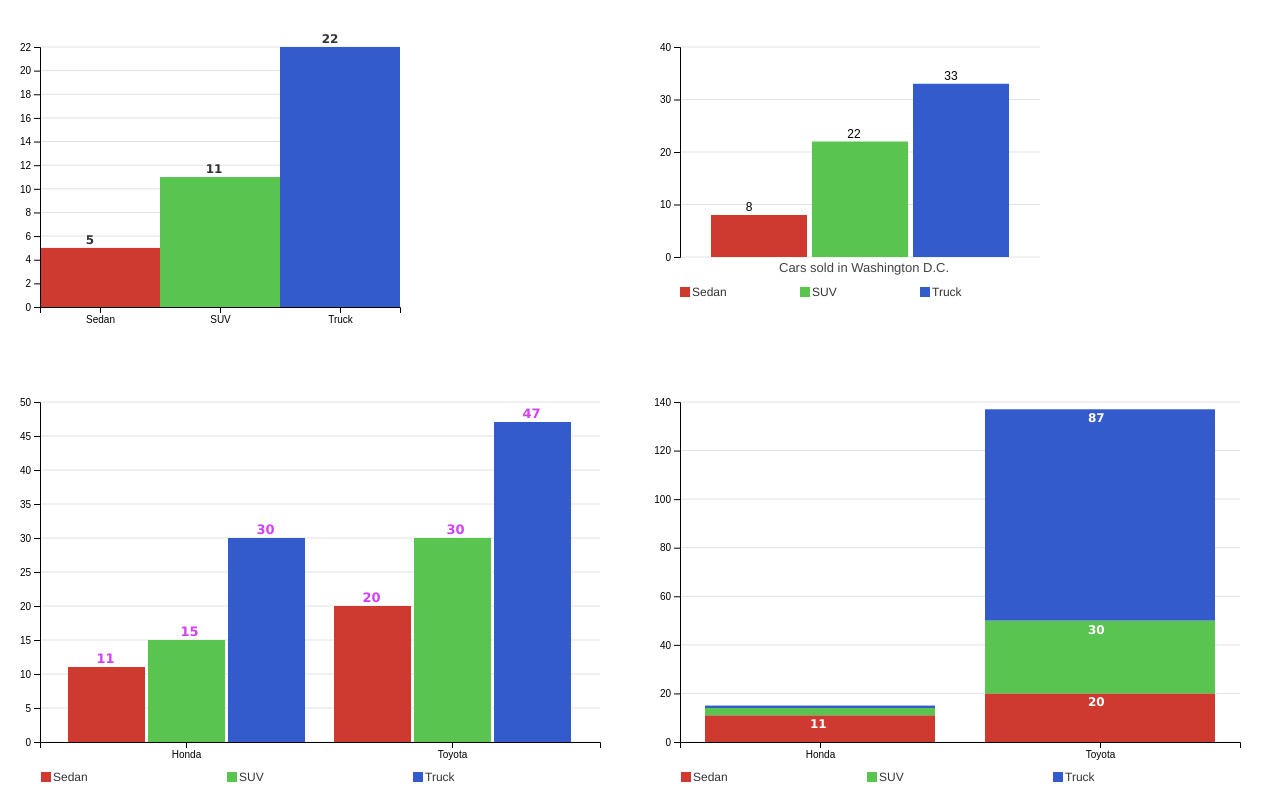
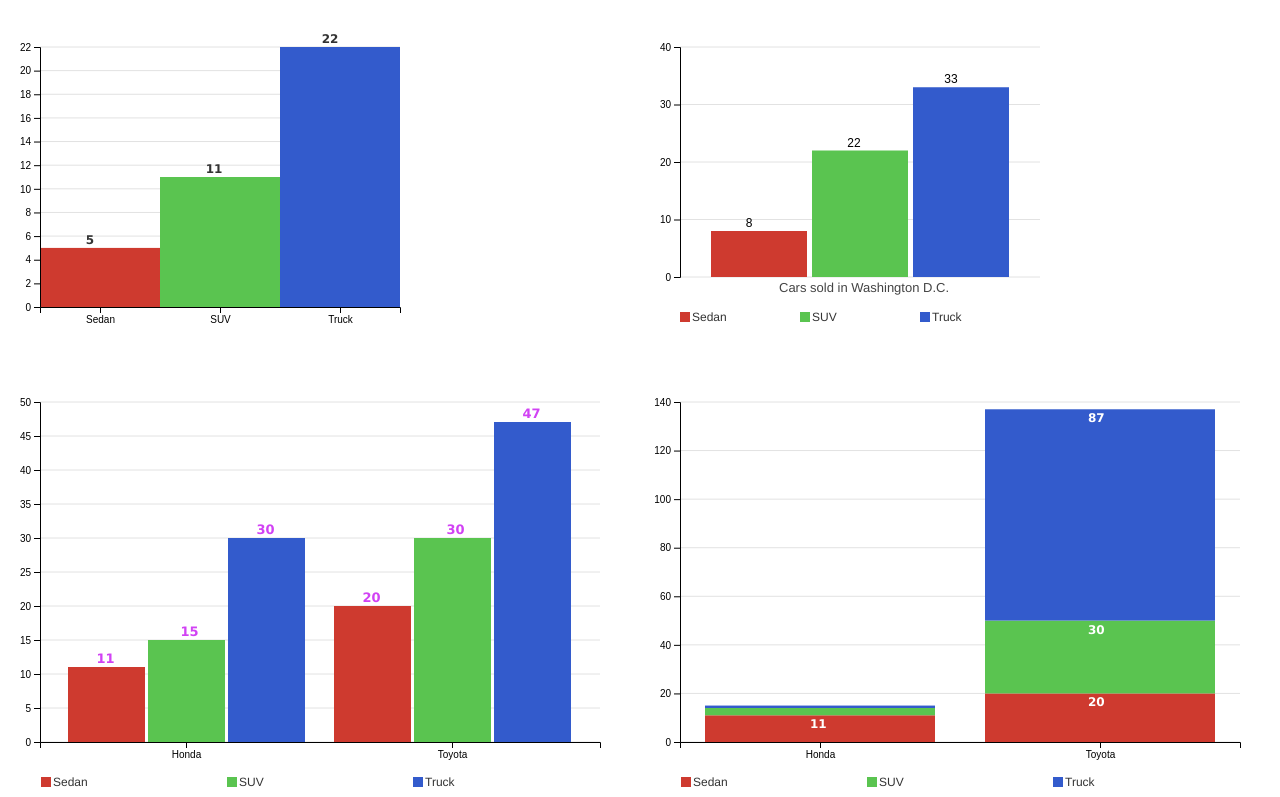
Before and after one commit to VictorMalcov/d3-helper, a website: page demo/column.html in a window 1280 px wide. Shown: the part 63-860 px from the top of the page. Drawn offline with nearby package versions, Linux system fonts and the light colour scheme.

Commit message:
Reduced code by calling helper functions that draws common part of UI

```diff
--- a/demo/column.html
+++ b/demo/column.html
@@ -71,7 +71,7 @@
                         width: 400,
                         height: 300,
                         margin: {
-                            bottom: 70
+                            bottom: 50
                         },
                         xLabel: 'Cars sold in Washington D.C.',
                         labelsBottom: true, // show column labels under chart
--- a/index.js
+++ b/index.js
@@ -78,14 +78,16 @@ function drawColumnChart(options, dataset) {
         .attr("y", function (d) { return yScale(d.value) - 4; });
     applyDataLabelStyles(dataLabels, options);
 
-
     drawVerticalAxis(g, yScale, options)
     drawHorizontalAxis(g, xScale, options, height);
     drawHorizontalLabel(svg, options, margin, width, height);
 
 
     // horizontal legends
-    drawDataLegends(svg, options, dataset, margin, width, height, colorScale);
+    if(options.labelsBottom) {
+        var labelsArr = dataset.map(function (d) { return d.label });
+        drawDataLegends(svg, options, labelsArr, margin, width, height, colorScale);
+    }
 
 }
 
@@ -103,17 +105,11 @@ function drawGroupedColumnChart(options, dataset) {
         .attr("height", options.height);
 
     // set margins
-    var margin = { top: 20, right: 15, bottom: 25, left: 25 }; // default margins
-    if (options.margin) {
-        margin.top = isNumber(options.margin.top) ? options.margin.top : margin.top;
-        margin.right = isNumber(options.margin.right) ? options.margin.right : margin.right;
-        margin.bottom = isNumber(options.margin.bottom) ? options.margin.bottom : margin.bottom;
-        margin.left = isNumber(options.margin.left) ? options.margin.left : margin.left;
-    }
+    var margin = createMargin(options);
 
     // width and height of element that contains chart bars
-    var width = options.width - margin.left - margin.right;
-    var height = options.height - margin.top - margin.bottom;
+    var width = calculateWidth(options, margin);
+    var height = calculateHeight(options, margin);
 
 
     // get array of labels from groups
@@ -160,12 +156,8 @@ function drawGroupedColumnChart(options, dataset) {
         .range(dataset.labels.map(function (d) { return d.color }));
 
 
-
-    // making background if needed
     drawBackground(svg, options);
-
     drawGridLines(svg, options, margin, width, yScale);
-
 
     // this g contains chart elements
     var g = svg.append("g").attr("transform", "translate(" + margin.left + "," + margin.top + ")");
@@ -188,7 +180,7 @@ function drawGroupedColumnChart(options, dataset) {
         .attr("height", function (d) { return height - yScale(d.value); })
         .attr("fill", function (d) { return colorScale(d.label); });
     // creating texts for values in single group
-    var groupTexts = groupsG
+    var dataLabels = groupsG
         .selectAll("text")
         .data(function (d) { return d.values })
         .enter()
@@ -198,64 +190,15 @@ function drawGroupedColumnChart(options, dataset) {
             var textLength = d.label.length * 2;
             return xInnerScale(d.label) + (xInnerScale.bandwidth() / 2) - textLength;
         })
-        .attr("y", function (d) { return yScale(d.value) - 4; })
-        .attr('font-family', function () {
-            return isSet(options.dataPoint.fontFamily) ? options.dataPoint.fontFamily : 'sans-serif';
-        })
-        .attr('font-size', function () {
-            return isSet(options.dataPoint.fontSize) ? options.dataPoint.fontSize : 12;
-        })
-        .attr('fill', function () {
-            return isSet(options.dataPoint.color) ? options.dataPoint.color : 'black';
-        })
-        .attr('font-weight', function () {
-            return (isSet(options.dataPoint.fontWeight) && options.dataPoint.fontWeight.length > 0)
-                ? options.dataPoint.fontWeight
-                : '';
-        });
+        .attr("y", function (d) { return yScale(d.value) - 4; });
+    applyDataLabelStyles(dataLabels, options);
 
-
-
-
-
-    // vertical axes and ticks
     drawVerticalAxis(g, yScale, options)
-    // horizontal axis
     drawHorizontalAxis(g, xScale, options, height);
 
-
-    // showing horizontal legends
-    var legendsTextScale = d3.scaleOrdinal()
-        .range(dataset.labels.map(function (d) { return d.label }))
-        .domain(d3.range(0, dataset.labels.length));
-
-    var legendsBandScale = d3.scaleBand()
-        .domain(dataset.labels.map(function (d) { return d.label }))
-        .rangeRound([0, width]);
-    var gLegendY = height + margin.top + 30;
-    var gLegends = svg.append('g')
-        .attr("transform", "translate(" + margin.left + "," + gLegendY + ")");
-
-    var gLegendsItem = gLegends.selectAll("g")
-        .data(dataset.labels)
-        .enter()
-        .append('g')
-        .attr('class', 'd3-legends')
-        .attr("transform", function (d, i) { return "translate(" + legendsBandScale(d.label) + "," + 0 + ")"; });
-
-    gLegendsItem.append('text')
-        .text(function (d, i) { return legendsTextScale(i) })
-        .attr('x', 12)
-        .attr('y', 9);
-    gLegendsItem.append('rect')
-        .attr('x', 0)
-        .attr('y', 0)
-        .attr('width', 10)
-        .attr('height', 10)
-        .attr('fill', function (d, i) {
-            return colorScale(d.label);
-        });
-
+    // horizontal legends
+    var labelsArr = dataset.labels.map(function (d) { return d.label });
+    drawDataLegends(svg, options, labelsArr, margin, width, height, colorScale);
 }
 
 function drawStackedColumnChart(options, dataset) {
@@ -272,17 +215,11 @@ function drawStackedColumnChart(options, dataset) {
         .attr("height", options.height);
 
     // set margins
-    var margin = { top: 20, right: 15, bottom: 25, left: 25 }; // default margins
-    if (options.margin) {
-        margin.top = isNumber(options.margin.top) ? options.margin.top : margin.top;
-        margin.right = isNumber(options.margin.right) ? options.margin.right : margin.right;
-        margin.bottom = isNumber(options.margin.bottom) ? options.margin.bottom : margin.bottom;
-        margin.left = isNumber(options.margin.left) ? options.margin.left : margin.left;
-    }
+    var margin = createMargin(options);
 
     // width and height of element that contains chart bars
-    var width = options.width - margin.left - margin.right;
-    var height = options.height - margin.top - margin.bottom;
+    var width = calculateWidth(options, margin);
+    var height = calculateHeight(options, margin);
 
 
     // change shape of incoming dataset
@@ -349,9 +286,7 @@ function drawStackedColumnChart(options, dataset) {
         .range(dataset.labels.map(function (d) { return d.color }));
 
 
-    // making background if needed
     drawBackground(svg, options);
-
     drawGridLines(svg, options, margin, width, yScale);
 
     // this g contains chart elements
@@ -375,7 +310,7 @@ function drawStackedColumnChart(options, dataset) {
         .attr("width", xScale.bandwidth());
 
 
-    var texts = gGroup.selectAll(".d3-stack-label")
+    var dataLabels = gGroup.selectAll(".d3-stack-label")
         .data(function (d) { return d.values; })
         .enter()
         .append("text")
@@ -388,67 +323,16 @@ function drawStackedColumnChart(options, dataset) {
             var textLength = d.groupLabel.length * 2;
             return xScale(d.groupLabel) + (xScale.bandwidth() / 2) - textLength;
         })
-        .attr("y", function (d) { return yScale(d.value + d.yValue) + 13 })
-        .attr('font-family', function () {
-            return isSet(options.dataPoint.fontFamily) ? options.dataPoint.fontFamily : 'sans-serif';
-        })
-        .attr('font-size', function () {
-            return isSet(options.dataPoint.fontSize) ? options.dataPoint.fontSize : 12;
-        })
-        .attr('fill', function () {
-            return isSet(options.dataPoint.color) ? options.dataPoint.color : 'black';
-        })
-        .attr('font-weight', function () {
-            return (isSet(options.dataPoint.fontWeight) && options.dataPoint.fontWeight.length > 0)
-                ? options.dataPoint.fontWeight
-                : '';
-        });
+        .attr("y", function (d) { return yScale(d.value + d.yValue) + 13 });
+    applyDataLabelStyles(dataLabels, options);
 
 
-
-
-
-    if (isSet(options.dataPoint.fontWeight) && options.dataPoint.fontWeight.length > 0)
-        texts.attr("font-weight", options.dataPoint.fontWeight)
-
-
-
-    // vertical axes and ticks
     drawVerticalAxis(g, yScale, options)
-    // horizontal axis
     drawHorizontalAxis(g, xScale, options, height);
 
-    // showing horizontal legends
-    var legendsTextScale = d3.scaleOrdinal()
-        .range(dataset.labels.map(function (d) { return d.label }))
-        .domain(d3.range(0, dataset.labels.length));
-
-    var legendsBandScale = d3.scaleBand()
-        .domain(dataset.labels.map(function (d) { return d.label }))
-        .rangeRound([0, width]);
-    var gLegendY = height + margin.top + 30;
-    var gLegends = svg.append('g')
-        .attr("transform", "translate(" + margin.left + "," + gLegendY + ")");
-
-    var gLegendsRects = gLegends.selectAll("rect")
-        .data(dataset.labels)
-        .enter()
-        .append('g')
-        .attr('class', 'd3-legends')
-        .attr("transform", function (d, i) { return "translate(" + legendsBandScale(d.label) + "," + 0 + ")"; });
-
-    gLegendsRects.append('text')
-        .text(function (d, i) { return legendsTextScale(i) })
-        .attr('x', 12)
-        .attr('y', 9);
-    gLegendsRects.append('rect')
-        .attr('x', 0)
-        .attr('y', 0)
-        .attr('width', 10)
-        .attr('height', 10)
-        .attr('fill', function (d, i) {
-            return colorScale(d.label);
-        });
+    // horizontal legends
+    var labelsArr = dataset.labels.map(function (d) { return d.label });
+    drawDataLegends(svg, options, labelsArr, margin, width, height, colorScale);
 }
 
 function drawBarChart(options, dataset) {
@@ -756,31 +640,29 @@ function drawHorizontalLabel(svg, options, margin, width, height) {
     }
 }
 
-function drawDataLegends(svg, options, dataset, margin, width, height, colorScale) {
-    // horizontal legends
-    if (options.labelsBottom === true) {
+function drawDataLegends(svg, options, labelsArr, margin, width, height, colorScale) {
+    // data legends will be drawn at the bottom of SVG
+
 	var legendsTextScale = d3.scaleOrdinal()
-            .range(dataset.map(function (d) { return d.label }))
-            .domain(d3.range(0, dataset.length));
+		.range(labelsArr)
+		.domain(d3.range(0, labelsArr.length));
 
 	var legendsBandScale = d3.scaleBand()
-            .domain(dataset.map(function (d) { return d.label }))
+		.domain(labelsArr)
 		.rangeRound([0, width]);
 
 
-        var gLegendY = height + margin.top + 10;
-        if (isSet(options.xLabel))
-            gLegendY += 20;
+	var gLegendY = options.height - 15;
 
 	var gLegends = svg.append('g')
 		.attr("transform", "translate(" + margin.left + "," + gLegendY + ")");
 
 	var gLegendsRects = gLegends.selectAll("rect")
-            .data(dataset)
+		.data(labelsArr)
 		.enter()
 		.append('g')
 		.attr('class', 'd3-legends')
-            .attr("transform", function (d, i) { return "translate(" + legendsBandScale(d.label) + "," + 0 + ")"; });
+		.attr("transform", function (d) { return "translate(" + legendsBandScale(d) + "," + 0 + ")"; });
 
 	gLegendsRects.append('text')
 		.text(function (d, i) { return legendsTextScale(i) })
@@ -791,11 +673,7 @@ function drawDataLegends(svg, options, dataset, margin, width, height, colorScal
 		.attr('y', 0)
 		.attr('width', 10)
 		.attr('height', 10)
-            .attr('fill', function (d, i) {
-                return colorScale(d.label);
-            });
-
-    }
+		.attr('fill', function (d, i) { return colorScale(d); });
 }
 
 function applyDataLabelStyles(dataLabels, options) {
@@ -870,7 +748,6 @@ function areOptionsValid(options) {
     return valid;
 }
 
-// returns true if value is number
 function isNumber(value) {
     if (typeof (value) !== 'undefined' && value !== null)
         return !isNaN(value);
```
Lines whose indentation alone changed are shown as unchanged.
